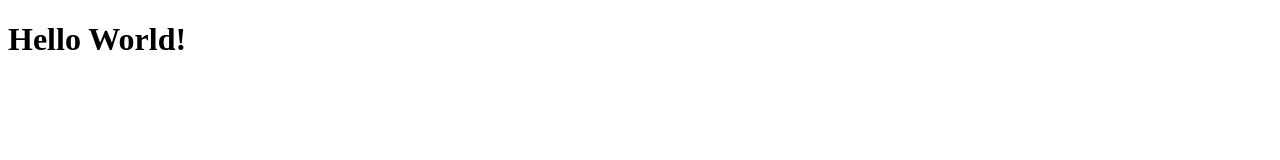
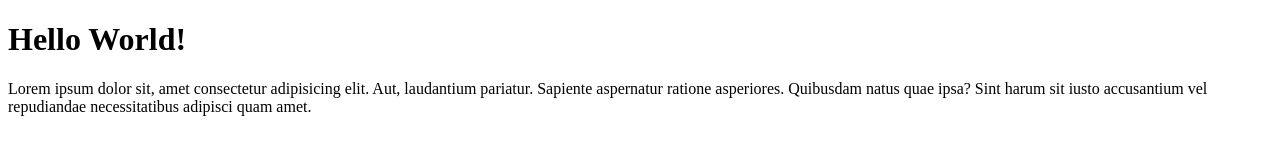
Before and after one commit to agusrohmanni/latihan-git, a plain HTML site: page index.html in a window 1280 px wide. Drawn offline with Linux system fonts and the light colour scheme.

Commit message:
menambahkan isi index.html

```diff
--- a/index.html
+++ b/index.html
@@ -8,5 +8,6 @@
 </head>
 <body>
     <h1>Hello World!</h1>
+    <p>Lorem ipsum dolor sit, amet consectetur adipisicing elit. Aut, laudantium pariatur. Sapiente aspernatur ratione asperiores. Quibusdam natus quae ipsa? Sint harum sit iusto accusantium vel repudiandae necessitatibus adipisci quam amet.</p>
 </body>
 </html>
```
